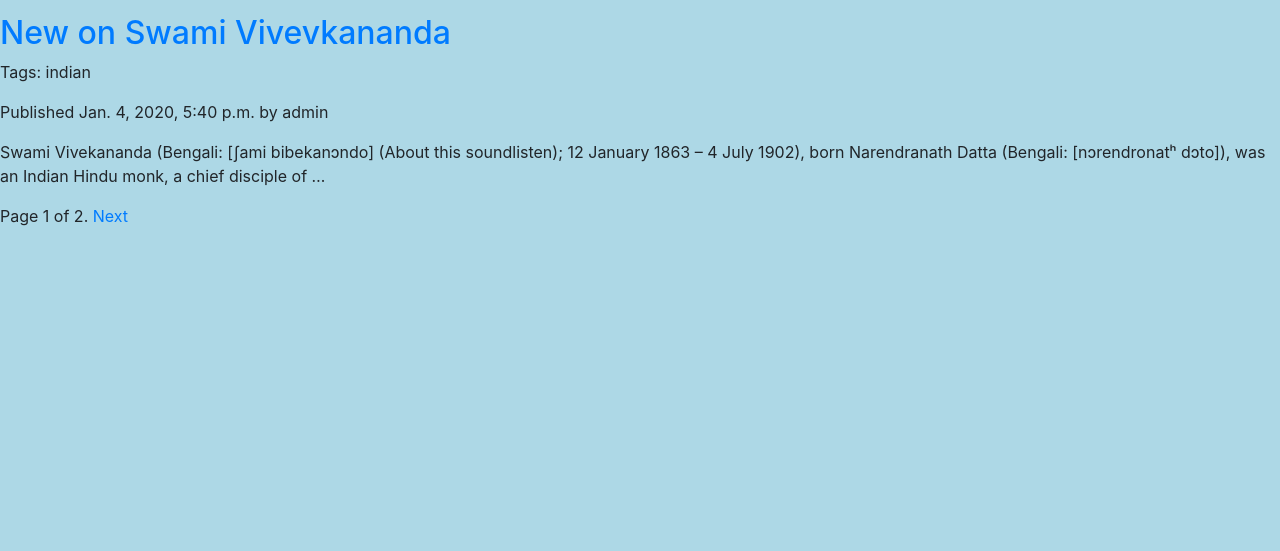
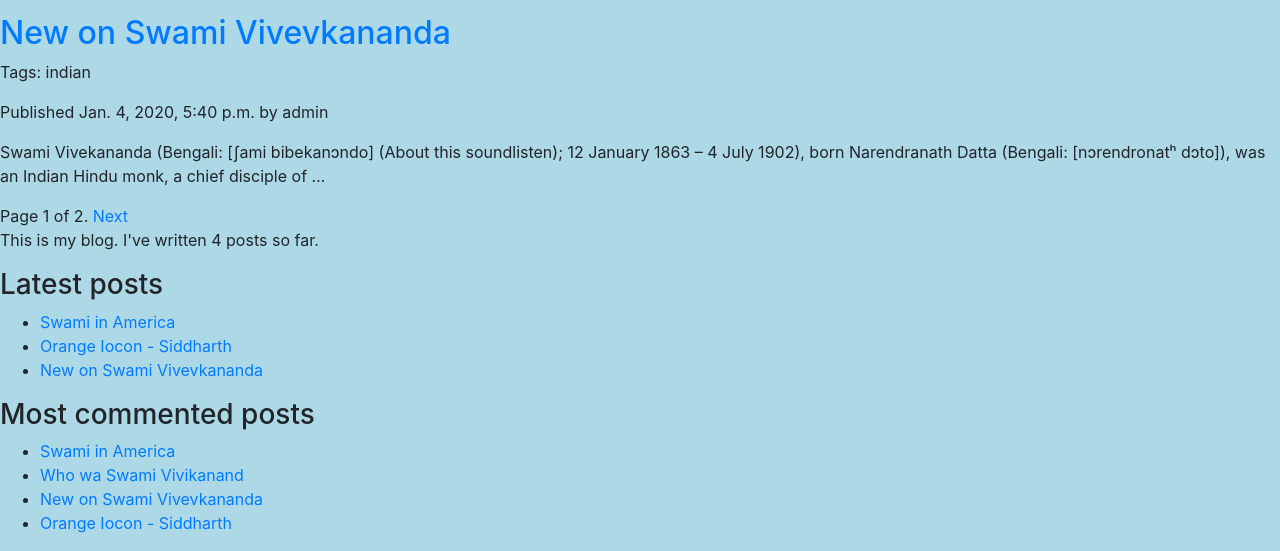
Before and after one commit to sudeep0901/python-applications, a Django app: page /blog/ in a window 1280 px wide. Shown: the part 543-1094 px from the top of the page. Before the commit the page ends 769 px from the top, so only its background shows below. Run offline with Django 3.2, Linux system fonts and the light colour scheme; data comes from the database, SQL or seed files in the repository; parts of the project's set-up code (start-up, migrations or seed data) failed here and were passed over; some libraries are stand-ins or nearby versions.

Commit message:
feature - latest post and most commented post with custom tags

```diff
--- a/cloudtrains_blog/blog/templates/blog/base.html
+++ b/cloudtrains_blog/blog/templates/blog/base.html
@@ -1,4 +1,6 @@
 {% load static %}
+{% load blog_tags %}
+
 <!DOCTYPE html>
 <html lang="en">
 <head>
@@ -55,9 +57,22 @@
 </div>
 
 <div id="sidebar">
-{#    <h2>My blog</h2>#}
+    {#    <h2>My blog</h2>#}
     <!--<p>This is my blog.</p>-->
-</div>
+    <p>This is my blog. I've written {% total_posts %} posts so far.</p>
+
+    <h3>Latest posts</h3>
+    {% show_latest_posts 3 %}
+
+    <h3>Most commented posts</h3>
+    {% get_most_commented_posts as most_commented_posts %}
+    <ul>
+        {% for post in most_commented_posts %}
+            <li>
+                <a href="{{ post.get_absolute_url }}">{{ post.title }}</a>
+            </li>
+        {% endfor %}
+    </ul>
 </div>
 </body>
 </html>
--- /dev/null
+++ b/cloudtrains_blog/blog/templates/blog/post/latest_posts.html
@@ -0,0 +1,7 @@
+<ul>
+    {% for post in latest_posts %}
+        <li>
+            <a href="{{ post.get_absolute_url }}">{{ post.title }}</a>
+        </li>
+    {% endfor %}
+</ul>
--- /dev/null
+++ b/cloudtrains_blog/blog/templatetags/blog_tags.py
@@ -0,0 +1,23 @@
+from django import template
+from django.db.models import Count
+
+from ..models import Post
+
+register = template.Library()
+
+
+# @register.simple_tag(name='my_tag')
+@register.simple_tag()
+def total_posts():
+    return Post.published.count()
+
+
+@register.inclusion_tag('blog/post/latest_posts.html')
+def show_latest_posts(count):
+    latest_posts = Post.published.order_by('-publish')[:count]
+    return {'latest_posts': latest_posts}
+
+
+@register.simple_tag
+def get_most_commented_posts(count=5):
+    return Post.published.annotate(total_comments=Count('comments')).order_by('-total_comments')[:count]
--- a/cloudtrains_blog/cloudtrains_blog/urls.py
+++ b/cloudtrains_blog/cloudtrains_blog/urls.py
@@ -23,4 +23,5 @@ urlpatterns = [
     path('admin/', admin.site.urls),
     # path('login/', auth_views.LoginView),
     path('blog/', include('blog.urls', namespace='blog')),
+    # path(r'', include('django_blog_it.urls')),
 ]
```
Also changed, not shown: cloudtrains_blog/cloudtrains_blog/settings.py (+8 -7 lines), README.md, cloudtrains_blog/blog/templatetags/__init__.py (added).
